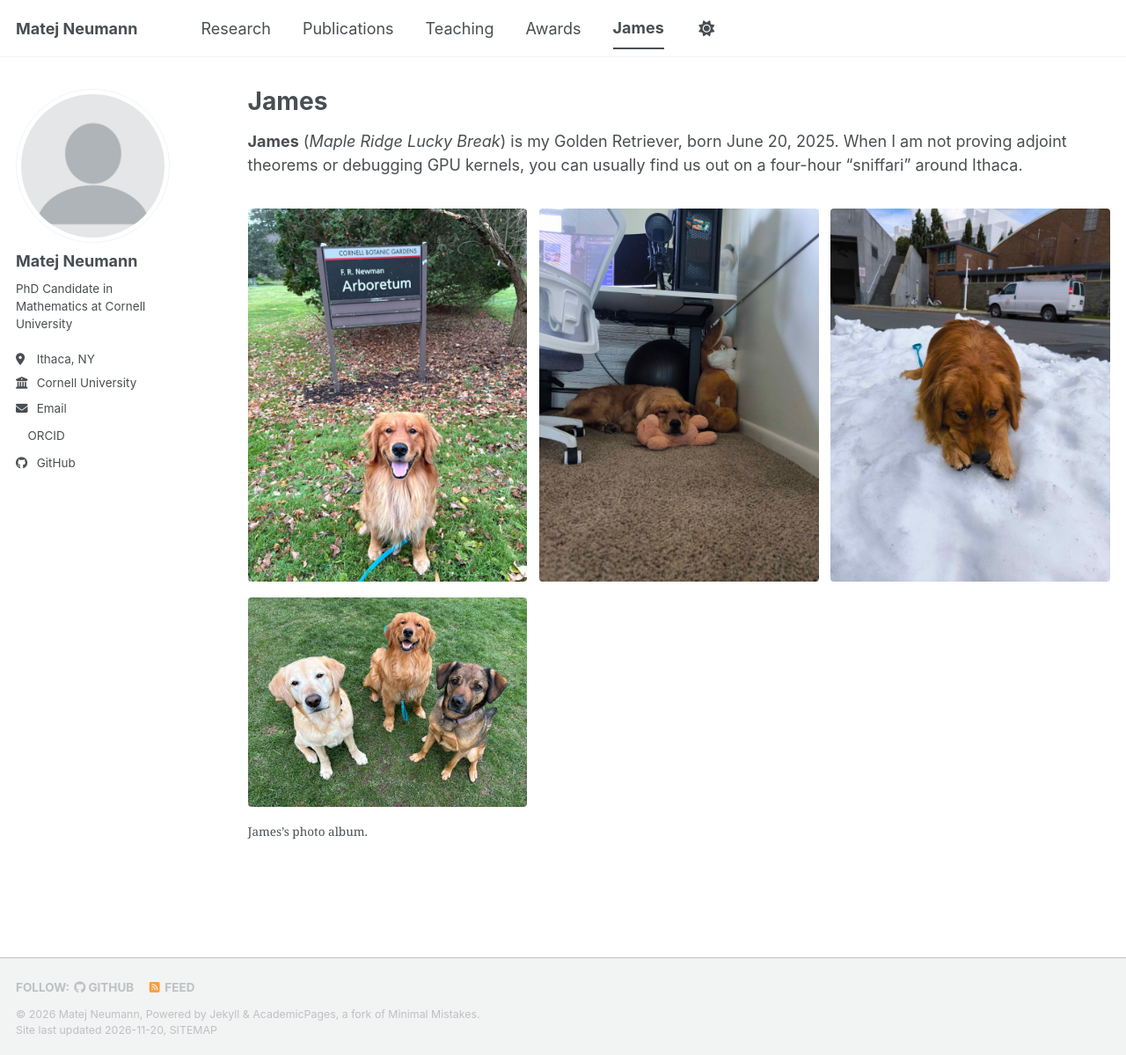
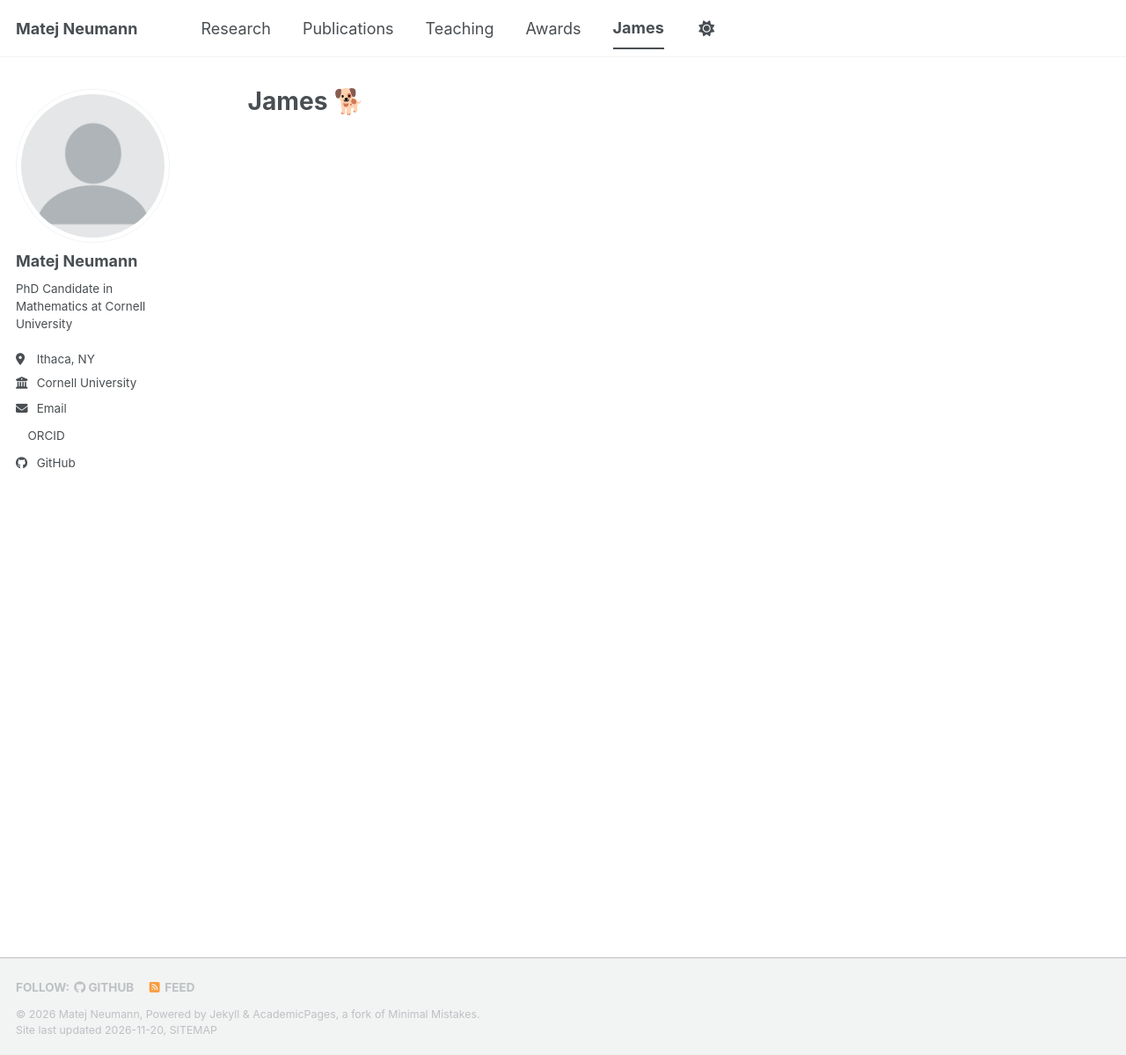
Before and after one commit to matejxx1/matejxx1.github.io, a Jekyll site: the page built from _pages/james.md, in a window 1280 px wide and 1199 px high. Shown: the whole window at 88% size. Built offline with Jekyll 4.4.1, drawn with Linux system fonts in a browser that asks for light colours; a script bundle is joined from its source files by our own code; a style sheet for code colours, icons or effects is not loaded.

Commit message:
Add emoji to title for James page

```diff
--- a/_pages/james.md
+++ b/_pages/james.md
@@ -1,6 +1,6 @@
 ---
 layout: archive
-title: "James"
+title: "James 🐕"
 permalink: /james/
 author_profile: true
 gallery:
@@ -21,7 +21,3 @@ gallery:
     alt: "James in the snow"
     title: "Upstate New York winter"
 ---
-
-**James** (*Maple Ridge Lucky Break*) is my Golden Retriever, born June 20, 2025. When I am not proving adjoint theorems or debugging GPU kernels, you can usually find us out on a four-hour "sniffari" around Ithaca.
-
-{% include gallery caption="James's photo album." %}
```
